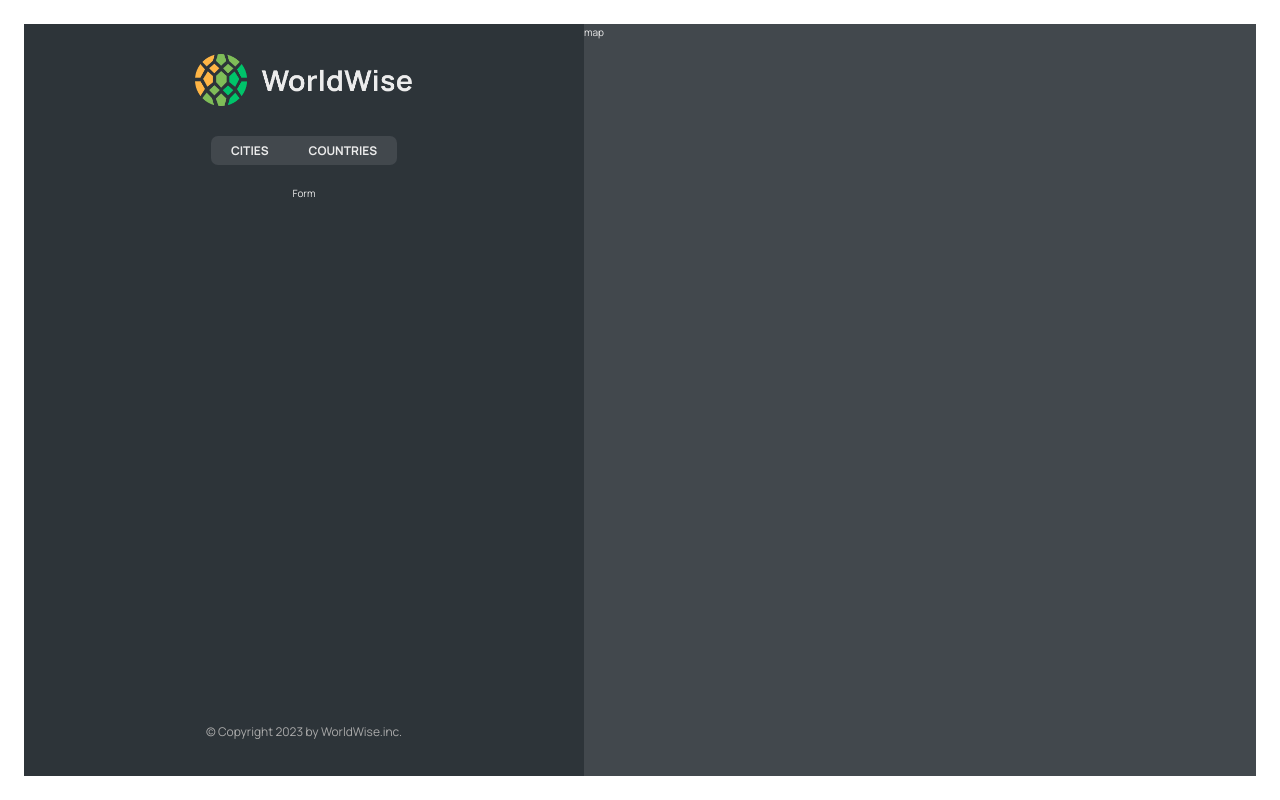
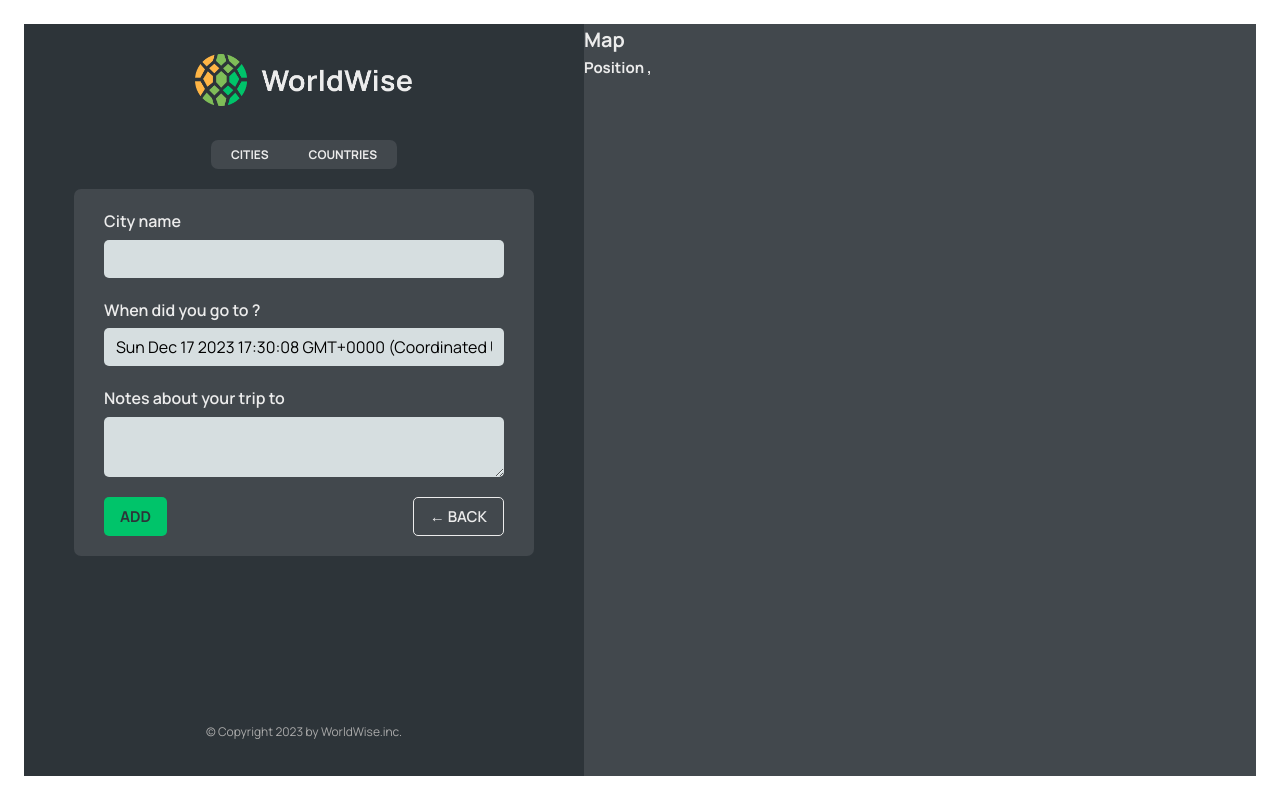
Before and after one commit to adarshdoesntcode/worldwise, a React (Vite) app: page /app/form in a window 1280 px wide. Built offline with nearby package versions, Linux system fonts and the light colour scheme; data requests are answered from the project's data file.

Commit message:
17-17-programmatic navigation with navigate

```diff
--- a/src/App.jsx
+++ b/src/App.jsx
@@ -1,5 +1,5 @@
 import { useEffect, useState } from "react";
-import { BrowserRouter, Route, Routes } from "react-router-dom";
+import { BrowserRouter, Navigate, Route, Routes } from "react-router-dom";
 
 import Product from "./pages/Product";
 import Pricing from "./pages/Pricing";
@@ -11,6 +11,7 @@
 import Spinner from "./components/Spinner";
 import CountryList from "./components/CountryList";
 import City from "./components/City";
+import Form from "./components/Form";
 
 const SERVER_URL = "http://localhost:9000";
 
@@ -50,10 +51,7 @@
         <Route path="product" element={<Product />} />
         <Route path="login" element={<Login />} />
         <Route path="app" element={<AppLayout />}>
-          <Route
-            index
-            element={isLoading ? <Spinner /> : <CityList cities={cities} />}
-          />
+          <Route index element={<Navigate replace to="cities" />} />
           <Route
             path="cities"
             element={isLoading ? <Spinner /> : <CityList cities={cities} />}
@@ -67,7 +65,7 @@
             path="countries"
             element={isLoading ? <Spinner /> : <CountryList cities={cities} />}
           />
-          <Route path="form" element={<p>Form</p>} />
+          <Route path="form" element={<Form />} />
         </Route>
         <Route path="*" element={<PageNotFound />} />
       </Routes>
--- /dev/null
+++ b/src/components/Button.jsx
@@ -0,0 +1,11 @@
+import styles from "./Button.module.css";
+
+function Button({ children, onClick, type }) {
+  return (
+    <button onClick={onClick} className={`${styles.btn} ${styles[type]}`}>
+      {children}
+    </button>
+  );
+}
+
+export default Button;
--- a/src/components/City.jsx
+++ b/src/components/City.jsx
@@ -24,6 +24,7 @@
 
   return (
     <div className={styles.city}>
+      <h1>{x.id}</h1>
       <div className={styles.row}>
         <h6>City name</h6>
         <h3>
--- a/src/components/CityItem.jsx
+++ b/src/components/CityItem.jsx
@@ -10,10 +10,14 @@
   }).format(new Date(date));
 
 function CityItem({ city }) {
-  const { cityName, emoji, date, id } = city;
+  const { cityName, emoji, date, id, position } = city;
+
   return (
     <li>
-      <Link className={styles.cityItem} to={`${id}`}>
+      <Link
+        className={styles.cityItem}
+        to={`${id}?lat=${position.lat}&lng=${position.lng}`}
+      >
         <span className={styles.emoji}>{emoji}</span>
         <h3 className={styles.name}>{cityName}</h3>
         <time className={styles.date}>{formatDate(date)}</time>
--- a/src/components/Form.jsx
+++ b/src/components/Form.jsx
@@ -3,6 +3,8 @@
 import { useState } from "react";
 
 import styles from "./Form.module.css";
+import Button from "./Button";
+import { useNavigate } from "react-router-dom";
 
 export function convertToEmoji(countryCode) {
   const codePoints = countryCode
@@ -13,6 +15,7 @@
 }
 
 function Form() {
+  const navigate = useNavigate();
   const [cityName, setCityName] = useState("");
   const [country, setCountry] = useState("");
   const [date, setDate] = useState(new Date());
@@ -49,8 +52,16 @@
       </div>
 
       <div className={styles.buttons}>
-        <button>Add</button>
-        <button>&larr; Back</button>
+        <Button type="primary">Add</Button>
+        <Button
+          type="back"
+          onClick={(e) => {
+            e.preventDefault();
+            navigate(-1);
+          }}
+        >
+          &larr; Back
+        </Button>
       </div>
     </form>
   );
--- a/src/components/Logo.jsx
+++ b/src/components/Logo.jsx
@@ -1,7 +1,12 @@
+import { NavLink } from "react-router-dom";
 import styles from "./Logo.module.css";
 
 function Logo() {
-  return <img src="/logo.png" alt="WorldWise logo" className={styles.logo} />;
+  return (
+    <NavLink to="/">
+      <img src="/logo.png" alt="WorldWise logo" className={styles.logo} />
+    </NavLink>
+  );
 }
 
 export default Logo;
--- a/src/components/Map.jsx
+++ b/src/components/Map.jsx
@@ -1,7 +1,26 @@
+import { useNavigate, useSearchParams } from "react-router-dom";
 import styles from "./Map.module.css";
 
 function Map() {
-  return <div className={styles.mapContainer}>map</div>;
+  const navigate = useNavigate();
+  const [searchParms, setSearchParams] = useSearchParams();
+
+  const lat = searchParms.get("lat");
+  const lng = searchParms.get("lng");
+
+  return (
+    <div
+      className={styles.mapContainer}
+      onClick={() => {
+        navigate("form");
+      }}
+    >
+      <h1>Map</h1>
+      <h2>
+        Position {lat} , {lng}
+      </h2>
+    </div>
+  );
 }
 
 export default Map;
--- a/src/components/PageNav.jsx
+++ b/src/components/PageNav.jsx
@@ -5,9 +5,7 @@
 function PageNav() {
   return (
     <nav className={styles.nav}>
-      <NavLink to="/">
-        <Logo />
-      </NavLink>
+      <Logo />
 
       <ul>
         <li>
```
